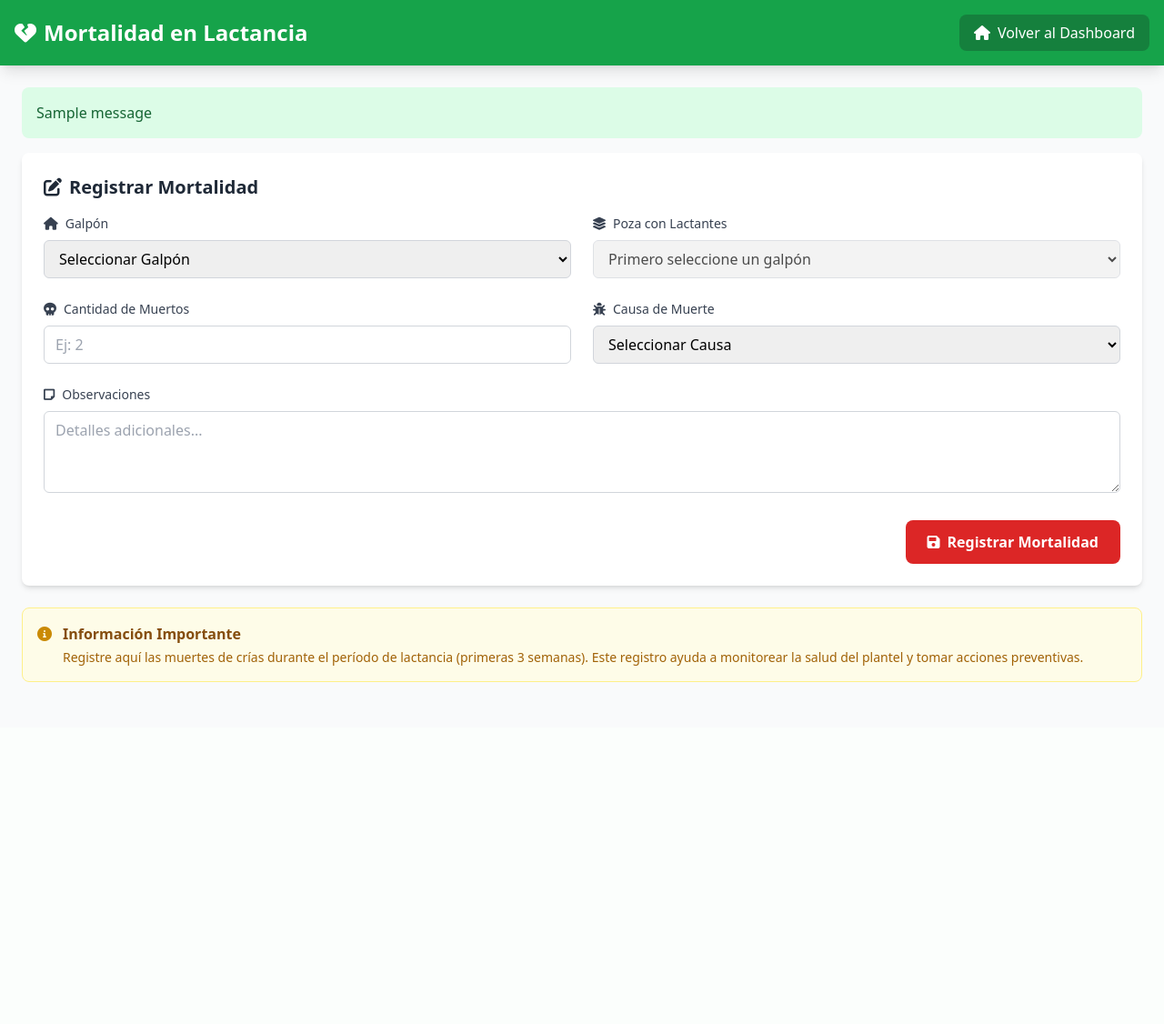
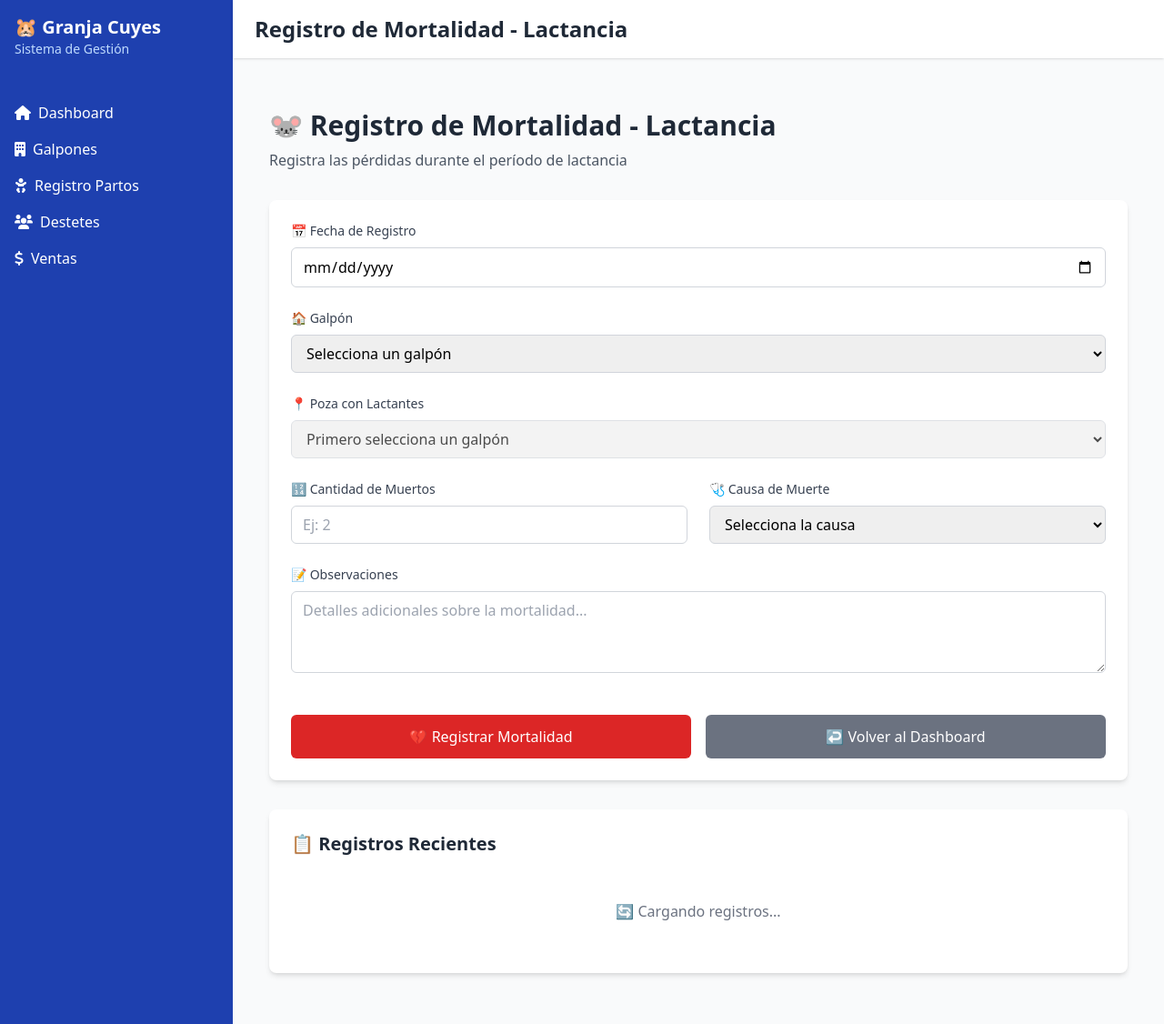
Before and after one commit to Javh9/registro_cuyes2.0, a Flask app: page /mortalidad_lactancia in a window 1280 px wide. Shown: the whole page at 91% size. Before the commit the page ends 750 px from the top, so only its background shows below. Run offline with Flask 3, Linux system fonts and the light colour scheme; one stand-in notice (Sample message) is shown; a database or web service that is not in the repository returns one stand-in record (values such as "Sample title"); some libraries are stand-ins or nearby versions.

Commit message:
corrigirndo errores

```diff
--- a/app.py
+++ b/app.py
@@ -33,10 +33,17 @@ def destetes():
 @app.route('/mortalidad_lactancia')
 def mortalidad_lactancia():
     from models.galpon import Galpon
+    from models.mortalidad_lactancia import MortalidadLactancia
+
     galpon_model = Galpon()
+    mortalidad_model = MortalidadLactancia()
+
     galpones = galpon_model.obtener_todos()
-    return render_template('mortalidad_lactancia.html', galpones=galpones)
+    causas = mortalidad_model.obtener_causas_mortalidad()
 
+    return render_template('mortalidad_lactancia.html',
+                         galpones=galpones,
+                         causas=causas)
 # Agregar estas rutas al app.py existente
 
 @app.route('/ventas')
@@ -567,7 +574,64 @@ def api_balance_historico():
         print(f"Error API histórico balance: {e}")
         return jsonify([])
 
+@app.route('/api/mortalidad_lactancia/registrar', methods=['POST'])
+def api_registrar_mortalidad_lactancia():
+    try:
+        from models.mortalidad_lactancia import MortalidadLactancia
+        mortalidad_model = MortalidadLactancia()
 
+        # Validar datos requeridos
+        required_fields = ['galpon_id', 'poza_id', 'fecha', 'cantidad', 'causa']
+        for field in required_fields:
+            if not request.form.get(field):
+                return jsonify({'success': False, 'error': f'Campo {field} es requerido'})
+
+        datos = {
+            'galpon_id': int(request.form['galpon_id']),
+            'poza_id': int(request.form['poza_id']),
+            'fecha': request.form['fecha'],
+            'cantidad': int(request.form['cantidad']),
+            'causa': request.form['causa'],
+            'observaciones': request.form.get('observaciones', '')
+        }
+
+        mortalidad_id = mortalidad_model.registrar(datos)
+        if mortalidad_id:
+            return jsonify({
+                'success': True,
+                'message': 'Mortalidad registrada exitosamente',
+                'id': mortalidad_id
+            })
+        else:
+            return jsonify({'success': False, 'error': 'Error al guardar en base de datos'})
+
+    except Exception as e:
+        return jsonify({'success': False, 'error': str(e)})
+
+@app.route('/api/mortalidad_lactancia/recientes')
+def api_mortalidad_recientes():
+    try:
+        from models.mortalidad_lactancia import MortalidadLactancia
+        mortalidad_model = MortalidadLactancia()
+        registros = mortalidad_model.obtener_recientes(10)
+
+        registros_formateados = []
+        for registro in registros:
+            registros_formateados.append({
+                'id': registro[0],
+                'fecha': registro[1].strftime('%d/%m/%Y'),
+                'cantidad': registro[2],
+                'causa': registro[3],
+                'observaciones': registro[4] or '-',
+                'galpon_nombre': registro[5] or f'Galpón {registro[0]}',
+                'poza_nombre': registro[6] or f'Poza {registro[0]}'
+            })
+
+        return jsonify(registros_formateados)
+
+    except Exception as e:
+        print(f"Error API mortalidad recientes: {e}")
+        return jsonify([])
 # Agregar estas rutas al app.py existente
 
 @app.route('/predicciones')
--- a/templates/mortalidad_lactancia.html
+++ b/templates/mortalidad_lactancia.html
@@ -1,192 +1,273 @@
-<!DOCTYPE html>
-<html lang="es">
-<head>
-    <meta charset="UTF-8">
-    <meta name="viewport" content="width=device-width, initial-scale=1.0">
-    <title>Mortalidad Lactancia - Granja de Cuyes</title>
-    <script src="https://cdn.tailwindcss.com"></script>
-    <link rel="stylesheet" href="https://cdnjs.cloudflare.com/ajax/libs/font-awesome/6.0.0/css/all.min.css">
-</head>
-<body class="bg-gray-50">
+{% extends "base.html" %}
+
+{% block title %}Registro de Mortalidad - Lactancia{% endblock %}
+
+{% block content %}
+<div class="container mx-auto px-4 py-8">
     <!-- Header -->
-    <div class="bg-green-600 text-white p-4 shadow-lg">
-        <div class="container mx-auto flex justify-between items-center">
-            <h1 class="text-2xl font-bold">
-                <i class="fas fa-heart-crack mr-2"></i>Mortalidad en Lactancia
-            </h1>
-            <a href="/" class="bg-green-700 hover:bg-green-800 px-4 py-2 rounded-lg transition">
-                <i class="fas fa-home mr-2"></i>Volver al Dashboard
-            </a>
-        </div>
+    <div class="mb-8">
+        <h1 class="text-3xl font-bold text-gray-800">🐭 Registro de Mortalidad - Lactancia</h1>
+        <p class="text-gray-600 mt-2">Registra las pérdidas durante el período de lactancia</p>
     </div>
 
-    <!-- Contenido Principal -->
-    <div class="container mx-auto p-6">
     <!-- Alertas -->
-        {% with messages = get_flashed_messages(with_categories=true) %}
-            {% if messages %}
-                {% for category, message in messages %}
-                    <div class="mb-4 p-4 rounded-lg {% if category == 'success' %}bg-green-100 text-green-800{% else %}bg-red-100 text-red-800{% endif %}">
-                        {{ message }}
+    <div id="alertContainer"></div>
+
+    <!-- Formulario -->
+    <div class="bg-white rounded-lg shadow-md p-6 mb-8">
+        <form id="mortalidadForm" class="space-y-6">
+            <!-- Fecha -->
+            <div>
+                <label for="fecha" class="block text-sm font-medium text-gray-700 mb-2">
+                    📅 Fecha de Registro
+                </label>
+                <input type="date" id="fecha" name="fecha"
+                       class="w-full px-3 py-2 border border-gray-300 rounded-md focus:outline-none focus:ring-2 focus:ring-blue-500"
+                       value="{{ today }}">
             </div>
-                {% endfor %}
-            {% endif %}
-        {% endwith %}
 
-        <!-- Formulario de Registro -->
-        <div class="bg-white rounded-lg shadow-md p-6 mb-6">
-            <h2 class="text-xl font-semibold mb-4 text-gray-800">
-                <i class="fas fa-edit mr-2"></i>Registrar Mortalidad
-            </h2>
-
-            <form id="formMortalidad" action="/registrar_mortalidad_lactancia" method="POST">
-                <div class="grid grid-cols-1 md:grid-cols-2 gap-6">
             <!-- Galpón -->
             <div>
-                        <label class="block text-sm font-medium text-gray-700 mb-2">
-                            <i class="fas fa-house mr-2"></i>Galpón
+                <label for="galpon_id" class="block text-sm font-medium text-gray-700 mb-2">
+                    🏠 Galpón
                 </label>
-                        <select name="galpon_id" id="galpon_id" required
-                                class="w-full px-3 py-2 border border-gray-300 rounded-md focus:outline-none focus:ring-2 focus:ring-green-500">
-                            <option value="">Seleccionar Galpón</option>
+                <select id="galpon_id" name="galpon_id" required
+                        class="w-full px-3 py-2 border border-gray-300 rounded-md focus:outline-none focus:ring-2 focus:ring-blue-500">
+                    <option value="">Selecciona un galpón</option>
                     {% for galpon in galpones %}
-                            <option value="{{ galpon[0] }}">{{ galpon[1] }}</option>
+                    <option value="{{ galpon.id }}">{{ galpon.nombre }}</option>
                     {% endfor %}
                 </select>
             </div>
 
             <!-- Poza (se carga dinámicamente) -->
             <div>
-                        <label class="block text-sm font-medium text-gray-700 mb-2">
-                            <i class="fas fa-layer-group mr-2"></i>Poza con Lactantes
+                <label for="poza_id" class="block text-sm font-medium text-gray-700 mb-2">
+                    📍 Poza con Lactantes
                 </label>
-                        <select name="poza_id" id="poza_id" required
-                                class="w-full px-3 py-2 border border-gray-300 rounded-md focus:outline-none focus:ring-2 focus:ring-green-500"
-                                disabled>
-                            <option value="">Primero seleccione un galpón</option>
+                <select id="poza_id" name="poza_id" required disabled
+                        class="w-full px-3 py-2 border border-gray-300 rounded-md focus:outline-none focus:ring-2 focus:ring-blue-500">
+                    <option value="">Primero selecciona un galpón</option>
                 </select>
+                <div id="pozaLoading" class="hidden mt-2 text-sm text-blue-600">
+                    🔄 Cargando pozas disponibles...
+                </div>
             </div>
 
+            <!-- Cantidad y Causa -->
+            <div class="grid grid-cols-1 md:grid-cols-2 gap-6">
                 <!-- Cantidad -->
                 <div>
-                        <label class="block text-sm font-medium text-gray-700 mb-2">
-                            <i class="fas fa-skull mr-2"></i>Cantidad de Muertos
+                    <label for="cantidad" class="block text-sm font-medium text-gray-700 mb-2">
+                        🔢 Cantidad de Muertos
                     </label>
-                        <input type="number" name="cantidad" min="1" required
-                               class="w-full px-3 py-2 border border-gray-300 rounded-md focus:outline-none focus:ring-2 focus:ring-green-500"
+                    <input type="number" id="cantidad" name="cantidad" min="1" required
+                           class="w-full px-3 py-2 border border-gray-300 rounded-md focus:outline-none focus:ring-2 focus:ring-blue-500"
                            placeholder="Ej: 2">
                 </div>
 
                 <!-- Causa -->
                 <div>
-                        <label class="block text-sm font-medium text-gray-700 mb-2">
-                            <i class="fas fa-bug mr-2"></i>Causa de Muerte
+                    <label for="causa" class="block text-sm font-medium text-gray-700 mb-2">
+                        🩺 Causa de Muerte
                     </label>
-                        <select name="causa" required
-                                class="w-full px-3 py-2 border border-gray-300 rounded-md focus:outline-none focus:ring-2 focus:ring-green-500">
-                            <option value="">Seleccionar Causa</option>
-                            <option value="natural">Muerte Natural</option>
-                            <option value="accidente">Accidente</option>
-                            <option value="enfermedad">Enfermedad</option>
-                            <option value="desconocida">Desconocida</option>
+                    <select id="causa" name="causa" required
+                            class="w-full px-3 py-2 border border-gray-300 rounded-md focus:outline-none focus:ring-2 focus:ring-blue-500">
+                        <option value="">Selecciona la causa</option>
+                        {% for causa in causas %}
+                        <option value="{{ causa.value }}">{{ causa.label }}</option>
+                        {% endfor %}
                     </select>
+                </div>
             </div>
 
             <!-- Observaciones -->
-                    <div class="md:col-span-2">
-                        <label class="block text-sm font-medium text-gray-700 mb-2">
-                            <i class="fas fa-sticky-note mr-2"></i>Observaciones
+            <div>
+                <label for="observaciones" class="block text-sm font-medium text-gray-700 mb-2">
+                    📝 Observaciones
                 </label>
-                        <textarea name="observaciones" rows="3"
-                                  class="w-full px-3 py-2 border border-gray-300 rounded-md focus:outline-none focus:ring-2 focus:ring-green-500"
-                                  placeholder="Detalles adicionales..."></textarea>
-                    </div>
+                <textarea id="observaciones" name="observaciones" rows="3"
+                          class="w-full px-3 py-2 border border-gray-300 rounded-md focus:outline-none focus:ring-2 focus:ring-blue-500"
+                          placeholder="Detalles adicionales sobre la mortalidad..."></textarea>
             </div>
 
-                <!-- Botón de Envío -->
-                <div class="mt-6 flex justify-end">
+            <!-- Botones -->
+            <div class="flex gap-4 pt-4">
                 <button type="submit"
-                            class="bg-red-600 hover:bg-red-700 text-white px-6 py-3 rounded-lg font-semibold transition flex items-center">
-                        <i class="fas fa-save mr-2"></i>Registrar Mortalidad
+                        class="flex-1 bg-red-600 hover:bg-red-700 text-white font-medium py-3 px-4 rounded-md transition duration-200 flex items-center justify-center">
+                    💔 Registrar Mortalidad
                 </button>
+                <a href="{{ url_for('dashboard') }}"
+                   class="flex-1 bg-gray-500 hover:bg-gray-600 text-white font-medium py-3 px-4 rounded-md transition duration-200 text-center">
+                    ↩️ Volver al Dashboard
+                </a>
             </div>
         </form>
     </div>
 
-        <!-- Información -->
-        <div class="bg-yellow-50 border border-yellow-200 rounded-lg p-4 mb-6">
-            <div class="flex items-start">
-                <i class="fas fa-info-circle text-yellow-600 mt-1 mr-3"></i>
-                <div>
-                    <h3 class="font-semibold text-yellow-800">Información Importante</h3>
-                    <p class="text-yellow-700 text-sm mt-1">
-                        Registre aquí las muertes de crías durante el período de lactancia (primeras 3 semanas).
-                        Este registro ayuda a monitorear la salud del plantel y tomar acciones preventivas.
-                    </p>
+    <!-- Registros Recientes -->
+    <div class="bg-white rounded-lg shadow-md p-6">
+        <h2 class="text-xl font-semibold text-gray-800 mb-4">📋 Registros Recientes</h2>
+        <div id="registrosRecientes" class="overflow-x-auto">
+            <!-- Se cargará dinámicamente -->
+            <div class="text-center text-gray-500 py-8">
+                🔄 Cargando registros...
             </div>
         </div>
     </div>
 </div>
+{% endblock %}
 
-    <!-- JavaScript -->
+{% block scripts %}
 <script>
-        document.addEventListener('DOMContentLoaded', function() {
-            const galponSelect = document.getElementById('galpon_id');
+// Cargar pozas cuando se selecciona un galpón
+document.getElementById('galpon_id').addEventListener('change', function() {
+    const galponId = this.value;
     const pozaSelect = document.getElementById('poza_id');
+    const loadingDiv = document.getElementById('pozaLoading');
 
-            galponSelect.addEventListener('change', function() {
-                const galponId = this.value;
+    if (!galponId) {
+        pozaSelect.innerHTML = '<option value="">Primero selecciona un galpón</option>';
+        pozaSelect.disabled = true;
+        return;
+    }
 
-                if (galponId) {
-                    // Habilitar y limpiar select de pozas
-                    pozaSelect.disabled = false;
-                    pozaSelect.innerHTML = '<option value="">Cargando pozas...</option>';
+    // Mostrar loading
+    loadingDiv.classList.remove('hidden');
+    pozaSelect.disabled = true;
 
-                    // Cargar pozas con lactantes del galpón seleccionado
-                    fetch(`/api/galpones/${galponId}/pozas_lactancia`)
+    fetch(`/api/galpones/${galponId}/pozas-lactancia`)
         .then(response => response.json())
         .then(pozas => {
-                            if (pozas.length > 0) {
-                                pozaSelect.innerHTML = '<option value="">Seleccionar Poza</option>';
+            pozaSelect.innerHTML = '<option value="">Selecciona una poza</option>';
             pozas.forEach(poza => {
                 const option = document.createElement('option');
                 option.value = poza.id;
-                                    option.textContent = `${poza.nombre} (${poza.tipo})`;
+                 const indicador = poza.tiene_lactantes_reales ? ' 👶' : '';
+                 option.textContent = `${poza.nombre} - ${poza.tipo}${indicador}`;
                 pozaSelect.appendChild(option);
+
             });
+            pozaSelect.disabled = false;
+            loadingDiv.classList.add('hidden');
+        })
+        .catch(error => {
+            console.error('Error:', error);
+            pozaSelect.innerHTML = '<option value="">Error cargando pozas</option>';
+            loadingDiv.classList.add('hidden');
+        });
+});
+
+// Enviar formulario
+document.getElementById('mortalidadForm').addEventListener('submit', function(e) {
+    e.preventDefault();
+
+    const formData = new FormData(this);
+    const submitBtn = this.querySelector('button[type="submit"]');
+    const originalText = submitBtn.innerHTML;
+
+    // Mostrar loading
+    submitBtn.innerHTML = '🔄 Registrando...';
+    submitBtn.disabled = true;
+
+    fetch('/mortalidad-lactancia/registrar', {
+        method: 'POST',
+        body: formData
+    })
+    .then(response => response.json())
+    .then(data => {
+        if (data.success) {
+            mostrarAlerta('✅ Registro exitoso', 'success');
+            this.reset();
+            cargarRegistrosRecientes();
         } else {
-                                pozaSelect.innerHTML = '<option value="">No hay pozas con lactantes</option>';
-                                pozaSelect.disabled = true;
+            mostrarAlerta('❌ Error: ' + data.error, 'error');
         }
     })
     .catch(error => {
-                            console.error('Error cargando pozas:', error);
-                            pozaSelect.innerHTML = '<option value="">Error al cargar pozas</option>';
+        console.error('Error:', error);
+        mostrarAlerta('❌ Error de conexión', 'error');
+    })
+    .finally(() => {
+        submitBtn.innerHTML = originalText;
+        submitBtn.disabled = false;
     });
-                } else {
-                    pozaSelect.innerHTML = '<option value="">Primero seleccione un galpón</option>';
-                    pozaSelect.disabled = true;
-                }
 });
 
-            // Validación del formulario
-            document.getElementById('formMortalidad').addEventListener('submit', function(e) {
-                const cantidad = document.querySelector('input[name="cantidad"]').value;
-                const causa = document.querySelector('select[name="causa"]').value;
+// Funciones auxiliares
+function mostrarAlerta(mensaje, tipo) {
+    const alertContainer = document.getElementById('alertContainer');
+    const alertClass = tipo === 'success'
+        ? 'bg-green-100 border-green-400 text-green-700'
+        : 'bg-red-100 border-red-400 text-red-700';
 
-                if (!cantidad || cantidad < 1) {
-                    e.preventDefault();
-                    alert('Por favor ingrese una cantidad válida');
+    alertContainer.innerHTML = `
+        <div class="border-l-4 p-4 mb-4 ${alertClass} rounded">
+            <div class="flex items-center">
+                <div class="flex-shrink-0">${tipo === 'success' ? '✅' : '❌'}</div>
+                <div class="ml-3">
+                    <p class="text-sm">${mensaje}</p>
+                </div>
+            </div>
+        </div>
+    `;
+
+    // Auto-remover después de 5 segundos
+    setTimeout(() => {
+        alertContainer.innerHTML = '';
+    }, 5000);
+}
+
+function cargarRegistrosRecientes() {
+    fetch('/api/mortalidad-lactancia/recientes')
+        .then(response => response.json())
+        .then(registros => {
+            const container = document.getElementById('registrosRecientes');
+
+            if (registros.length === 0) {
+                container.innerHTML = '<div class="text-center text-gray-500 py-8">No hay registros recientes</div>';
                 return;
             }
 
-                if (!causa) {
-                    e.preventDefault();
-                    alert('Por favor seleccione una causa');
-                    return;
+            let html = `
+                <table class="min-w-full divide-y divide-gray-200">
+                    <thead class="bg-gray-50">
+                        <tr>
+                            <th class="px-6 py-3 text-left text-xs font-medium text-gray-500 uppercase">Fecha</th>
+                            <th class="px-6 py-3 text-left text-xs font-medium text-gray-500 uppercase">Galpón/Poza</th>
+                            <th class="px-6 py-3 text-left text-xs font-medium text-gray-500 uppercase">Cantidad</th>
+                            <th class="px-6 py-3 text-left text-xs font-medium text-gray-500 uppercase">Causa</th>
+                            <th class="px-6 py-3 text-left text-xs font-medium text-gray-500 uppercase">Observaciones</th>
+                        </tr>
+                    </thead>
+                    <tbody class="bg-white divide-y divide-gray-200">
+            `;
+
+            registros.forEach(registro => {
+                html += `
+                    <tr>
+                        <td class="px-6 py-4 whitespace-nowrap text-sm text-gray-900">${registro.fecha}</td>
+                        <td class="px-6 py-4 whitespace-nowrap text-sm text-gray-900">${registro.galpon_nombre} - Poza ${registro.poza_numero}</td>
+                        <td class="px-6 py-4 whitespace-nowrap text-sm text-gray-900">${registro.cantidad}</td>
+                        <td class="px-6 py-4 whitespace-nowrap text-sm text-gray-900">${registro.causa_label}</td>
+                        <td class="px-6 py-4 text-sm text-gray-900">${registro.observaciones || '-'}</td>
+                    </tr>
+                `;
+            });
+
+            html += '</tbody></table>';
+            container.innerHTML = html;
+        })
+        .catch(error => {
+            console.error('Error:', error);
+            document.getElementById('registrosRecientes').innerHTML =
+                '<div class="text-center text-red-500 py-8">Error cargando registros</div>';
+        });
 }
-            });
+
+// Cargar registros al iniciar
+document.addEventListener('DOMContentLoaded', function() {
+    cargarRegistrosRecientes();
 });
 </script>
-</body>
-</html>
+{% endblock %}
```
Also changed, not shown: models/mortalidad_lactancia.py (+34 -23 lines), routes/productivos.py (added, +206 -0 lines), templates/dashboard.html (+7 -0 lines). Lines whose indentation alone changed are shown as unchanged.
